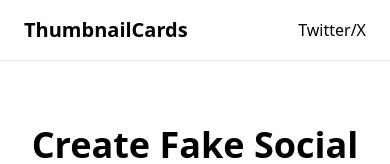
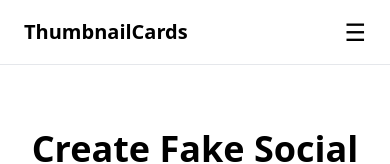
Before and after one commit to memfactorduke/ThumbnailCards, a React (Vite) app: page / in a window 390 px wide. Shown: the top 164 px of the page. Built offline with nearby package versions, Linux system fonts and the light colour scheme.

Commit message:
feat: add responsive navbar with mobile menu

```diff
--- a/src/components/layout/Navbar.tsx
+++ b/src/components/layout/Navbar.tsx
@@ -1,12 +1,42 @@
+import { useState } from "react";
 import { Link } from "react-router-dom";
 
 export function Navbar() {
+  const [menuOpen, setMenuOpen] = useState(false);
+
   return (
-    <nav className="border-b border-gray-200 px-6 py-4 flex items-center justify-between">
-      <Link to="/" className="text-xl font-bold">ThumbnailCards</Link>
-      <div className="flex gap-4">
-        <Link to="/twitter" className="hover:underline">Twitter/X</Link>
+    <nav className="border-b border-gray-200 px-6 py-4">
+      <div className="flex items-center justify-between">
+        <Link to="/" className="text-xl font-bold">
+          ThumbnailCards
+        </Link>
+
+        <div className="hidden md:flex gap-4 items-center">
+          <Link to="/twitter" className="text-sm hover:underline">
+            Twitter/X
+          </Link>
+        </div>
+
+        <button
+          onClick={() => setMenuOpen(!menuOpen)}
+          className="md:hidden text-2xl"
+          aria-label="Toggle menu"
+        >
+          {menuOpen ? "✕" : "☰"}
+        </button>
       </div>
+
+      {menuOpen && (
+        <div className="md:hidden mt-4 space-y-2 pb-2">
+          <Link
+            to="/twitter"
+            className="block text-sm py-2 hover:underline"
+            onClick={() => setMenuOpen(false)}
+          >
+            Twitter/X Generator
+          </Link>
+        </div>
+      )}
     </nav>
   );
 }
```
